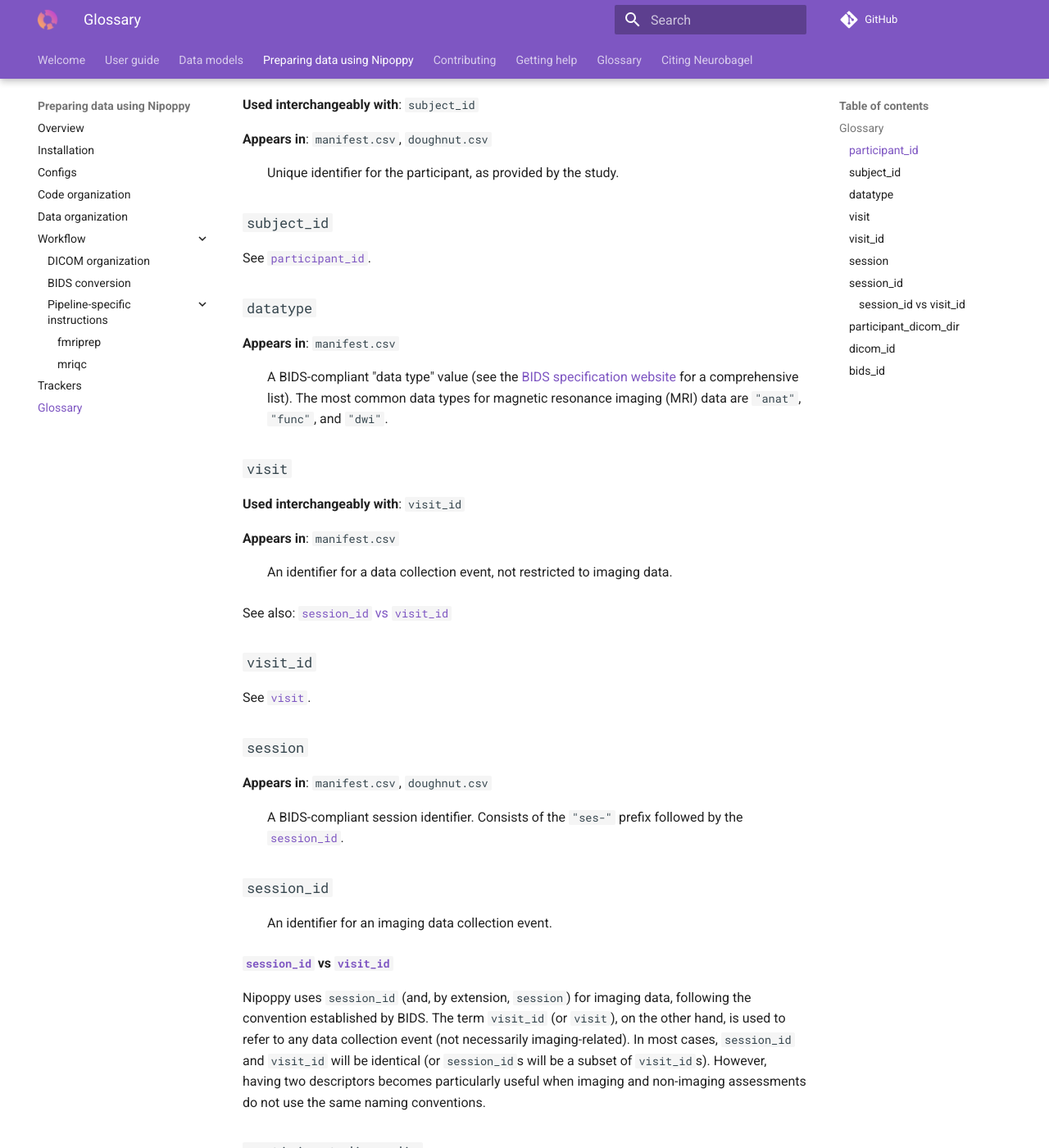
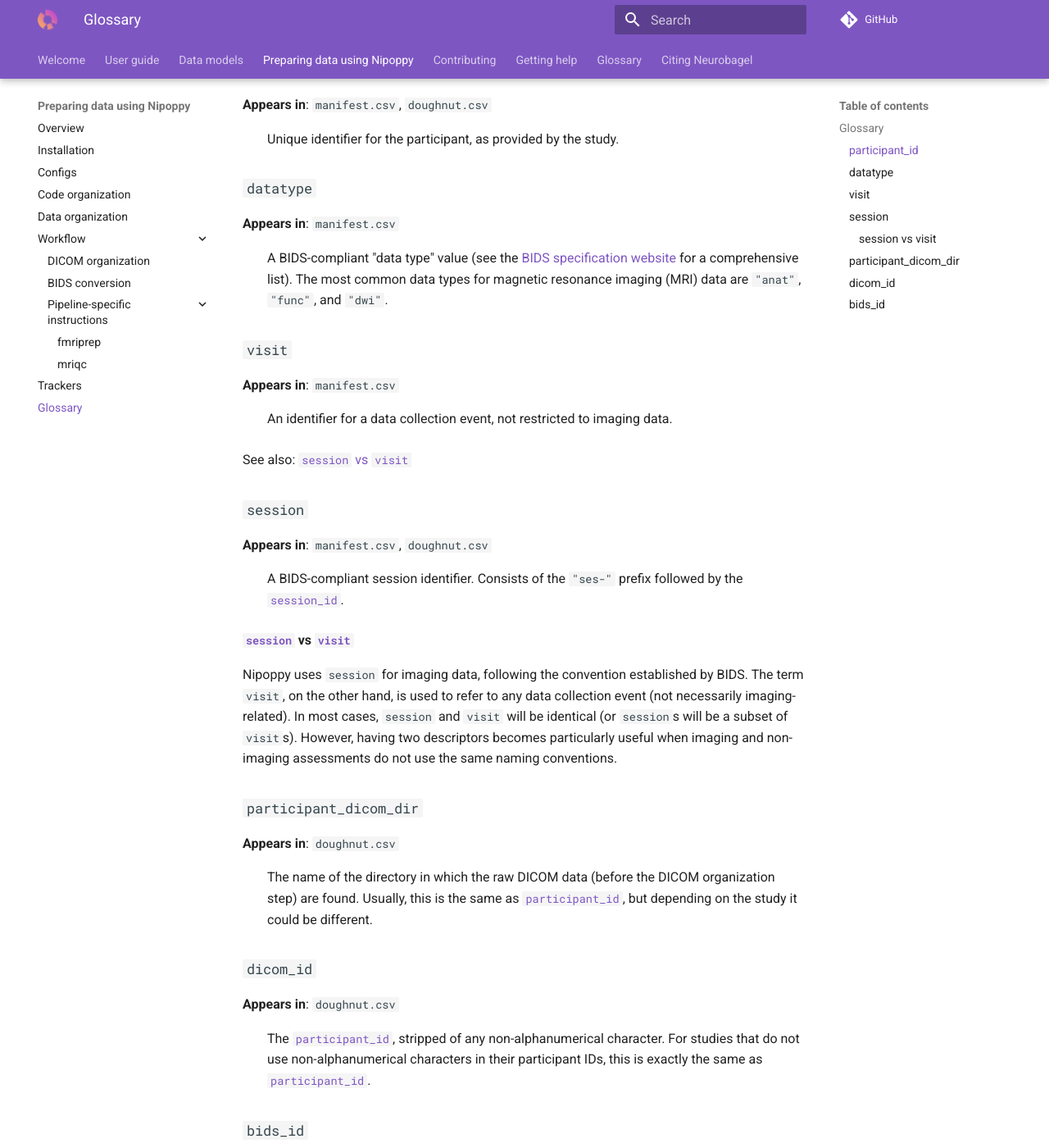
Before and after one commit to neurobagel/documentation, an MkDocs documentation site: the page built from docs/nipoppy/glossary.md, in a window 1280 px wide and 1400 px high, scrolled down 267 px. Shown: the whole window at 82% size. Built offline with MkDocs 1.6.1 and Material for MkDocs 9.7.7, drawn with Linux system fonts in a browser that asks for light colours; comment, search, counter and statistics services are not loaded.

Commit message:
add updates after speaking with Nikhil

```diff
--- a/docs/nipoppy/glossary.md
+++ b/docs/nipoppy/glossary.md
@@ -4,15 +4,9 @@ This page lists some definitions for important/recurring terms used in the Nipop
 
 ### `participant_id`
 
-**Used interchangeably with**: `subject_id`
-
 **Appears in**: `manifest.csv`, `doughnut.csv`
 
 :   Unique identifier for the participant, as provided by the study.
-
-### `subject_id`
-
-See [`participant_id`](#participant_id).
 
 ### `datatype`
 
@@ -22,17 +16,11 @@ See [`participant_id`](#participant_id).
 
 ### `visit`
 
-**Used interchangeably with**: `visit_id`
-
 **Appears in**: `manifest.csv`
 
 :   An identifier for a data collection event, not restricted to imaging data.
 
-See also: [`session_id` vs `visit_id`](#session_id-vs-visit_id)
-
-### `visit_id`
-
-See [`visit`](#visit).
+See also: [`session` vs `visit`](#session-vs-visit)
 
 ### `session`
 
@@ -40,13 +28,9 @@ See [`visit`](#visit).
 
 :   A BIDS-compliant session identifier. Consists of the `"ses-"` prefix followed by the [`session_id`](#session_id).
 
-### `session_id`
+#### [`session`](#session) vs [`visit`](#visit)
 
-:   An identifier for an imaging data collection event.
-
-#### [`session_id`](#session_id) vs [`visit_id`](#visit_id)
-
-Nipoppy uses `session_id` (and, by extension, `session`) for imaging data, following the convention established by BIDS. The term `visit_id` (or `visit`), on the other hand, is used to refer to any data collection event (not necessarily imaging-related). In most cases, `session_id` and `visit_id` will be identical (or `session_id`s will be a subset of `visit_id`s). However, having two descriptors becomes particularly useful when imaging and non-imaging assessments do not use the same naming conventions.
+Nipoppy uses `session` for imaging data, following the convention established by BIDS. The term `visit`, on the other hand, is used to refer to any data collection event (not necessarily imaging-related). In most cases, `session` and `visit` will be identical (or `session`s will be a subset of `visit`s). However, having two descriptors becomes particularly useful when imaging and non-imaging assessments do not use the same naming conventions.
 
 ### `participant_dicom_dir`
 
```
Also changed, not shown: docs/nipoppy/configs.md (+2 -1 lines).
